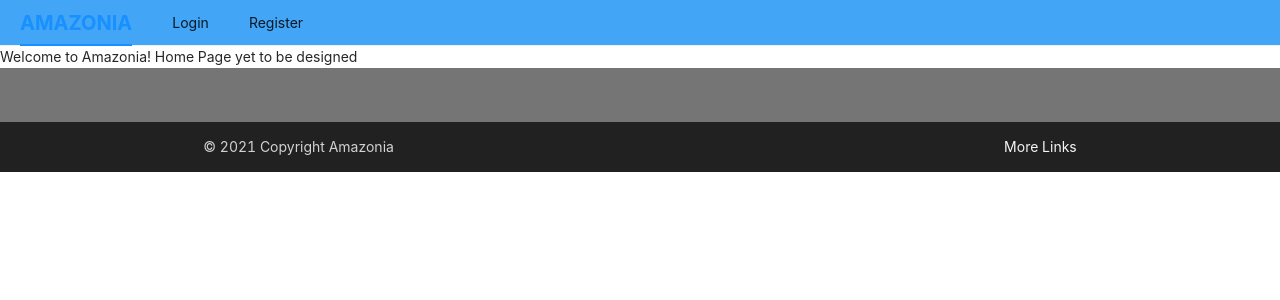
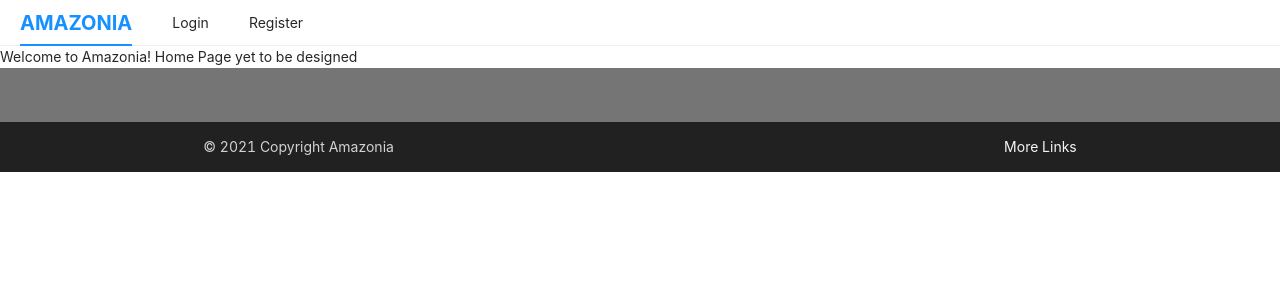
Before and after one commit to Anirban007-jpg/ECommerce-with-nextjs, a Next.js app in the folder Frontend/: page / in a window 1280 px wide. Shown: the top 300 px of the page. Built offline with nearby package versions, Linux system fonts and the light colour scheme.

Commit message:
Closes #10

```diff
--- a/Frontend/components/Navbar.js
+++ b/Frontend/components/Navbar.js
@@ -12,13 +12,13 @@ const Navbar = () => {
   const [current, setCurrent] = useState("");
 
   useEffect(() => {
-    process.browser && setCurrent(window.localStorage.pathname)
-  }, [process.browser && window.localStorage.pathname])
+    process.browser && setCurrent(window.location.pathname)
+  }, [process.browser && window.location.pathname])
 
 
     return (
 
-       <Menu mode="horizontal" style={{backgroundColor: '#42a5f5'}} selectedKeys={[current]}>
+       <Menu mode="horizontal" selectedKeys={[current]}>
          <Item style={{fontSize: '20px', fontWeight: 'bold'}}>
             <Link href="/">
               <a>{API_NAME}</a>
```
